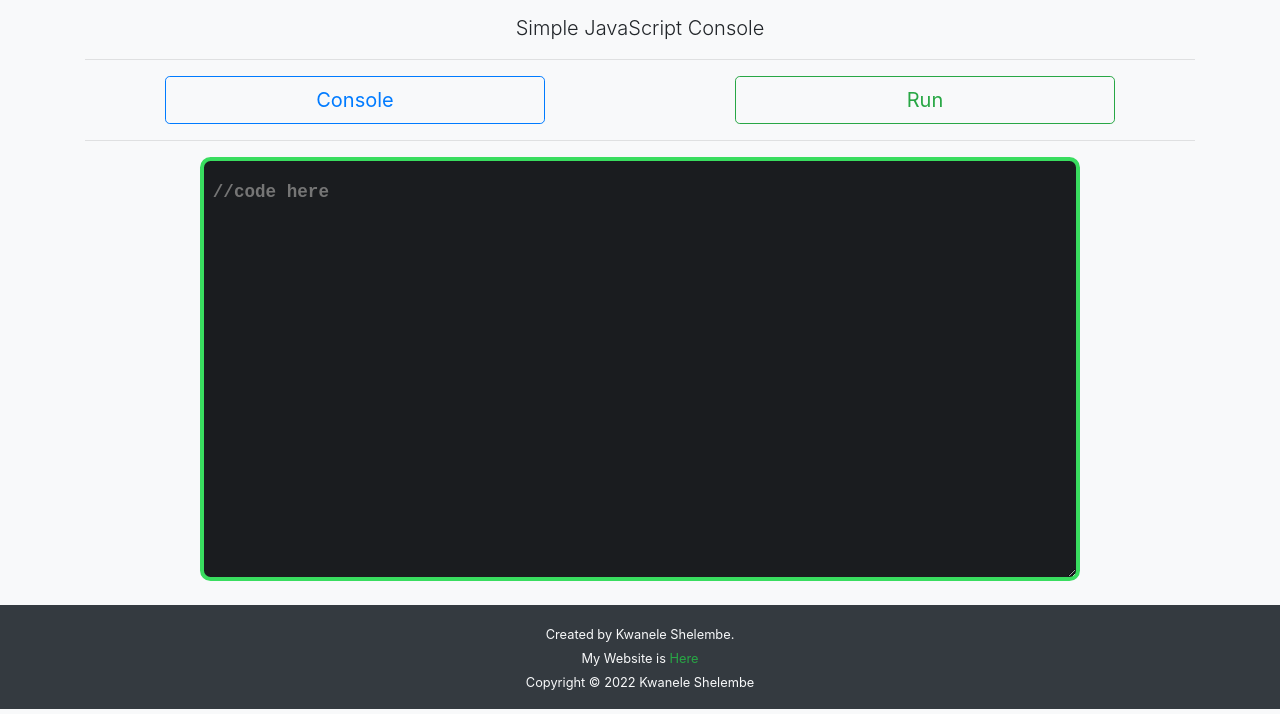
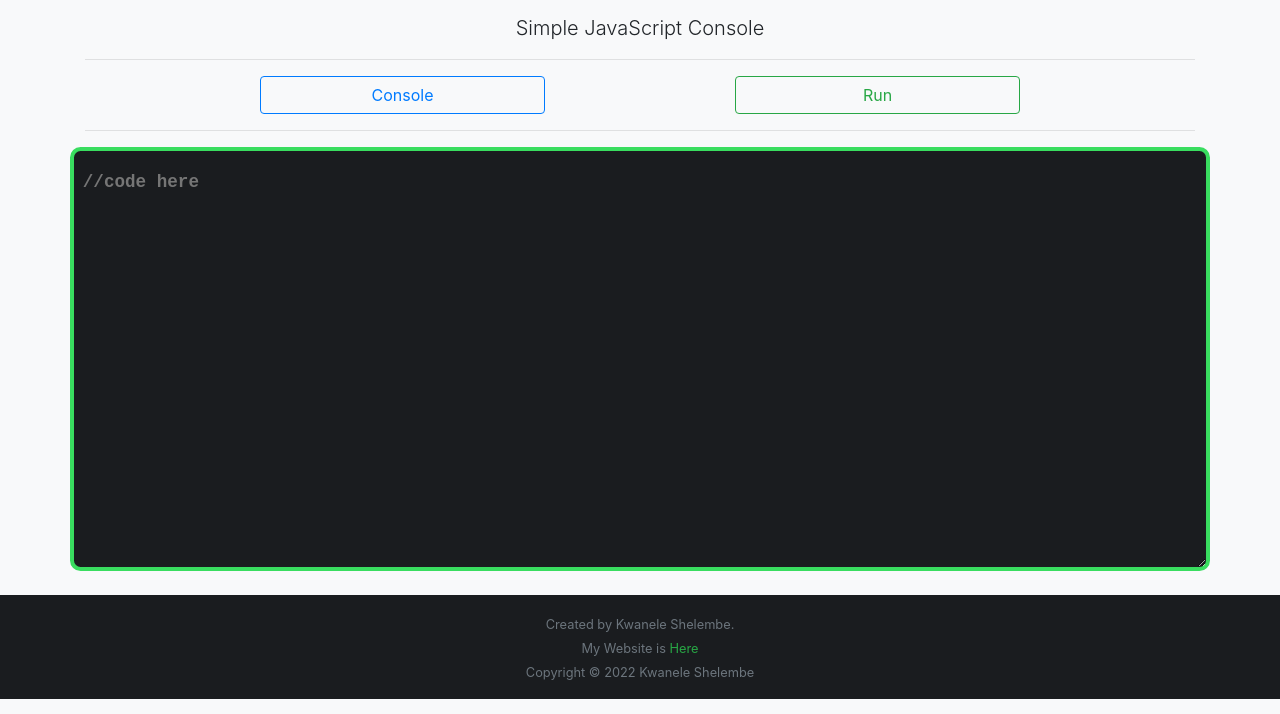
Before and after one commit to kwaneleshelembe/js-console, a plain HTML site: page index.html in a window 1280 px wide. Shown: the part 86-800 px from the top of the page. Drawn offline with Linux system fonts and the light colour scheme.

Commit message:
styled footer and buttons

```diff
--- a/css/styles.css
+++ b/css/styles.css
@@ -14,15 +14,6 @@ body {
 }
 
 
-#user-options {
-    text-align: center;
-    font-size: 1.1em;
-    font-weight: 500;
-    display: grid;
-    grid-template-columns: repeat(2, 1fr);
-}
-
-
 #editor,
 #console-container {
     display: flex;
@@ -30,9 +21,7 @@ body {
 }
 
 #editor textarea {
-    margin: 0;
-    width: 98%;
-    max-width: 50em;
+    width: 100%;
     font-family: 'Courier New', Courier, monospace;
     font-weight: 600;
     padding-left: 0.5em;
@@ -78,3 +67,7 @@ body {
         opacity: 0;
     }
 }
+
+footer{
+    background-color: var(--dark);
+}
--- a/index.html
+++ b/index.html
@@ -18,11 +18,11 @@
     <main class="container">
         <hr>
         <div class="row">
-            <div id="console-btn" class="btn btn-outline-primary btn-lg col-4 offset-1">Console</div>
-            <div id="run-btn" class="btn btn-outline-success btn-lg col-4 offset-2">Run</div>
+            <div id="console-btn" class="btn btn-outline-primary col-4 col-lg-3 offset-1 offset-lg-2">Console</div>
+            <div id="run-btn" class="btn btn-outline-success col-4 col-lg-3 offset-2">Run</div>
         </div>
         <hr>
-        <div id="editor">
+        <div id="editor" class="row">
             <textarea rows="15" placeholder="//code here"></textarea>
         </div>
         <div id="console-container">
@@ -30,7 +30,7 @@
         </div>
     </main>
 
-    <footer class="bg-dark text-light mt-4 p-3 text-center">
+    <footer class=" text-muted mt-4 p-3 text-center">
         <small>Created by Kwanele Shelembe.</small>
         <br>
         <small>My Website is <a class="text-success" href="https://kwaneleshelembe.github.io/portfolio/">Here</a></small>
```
